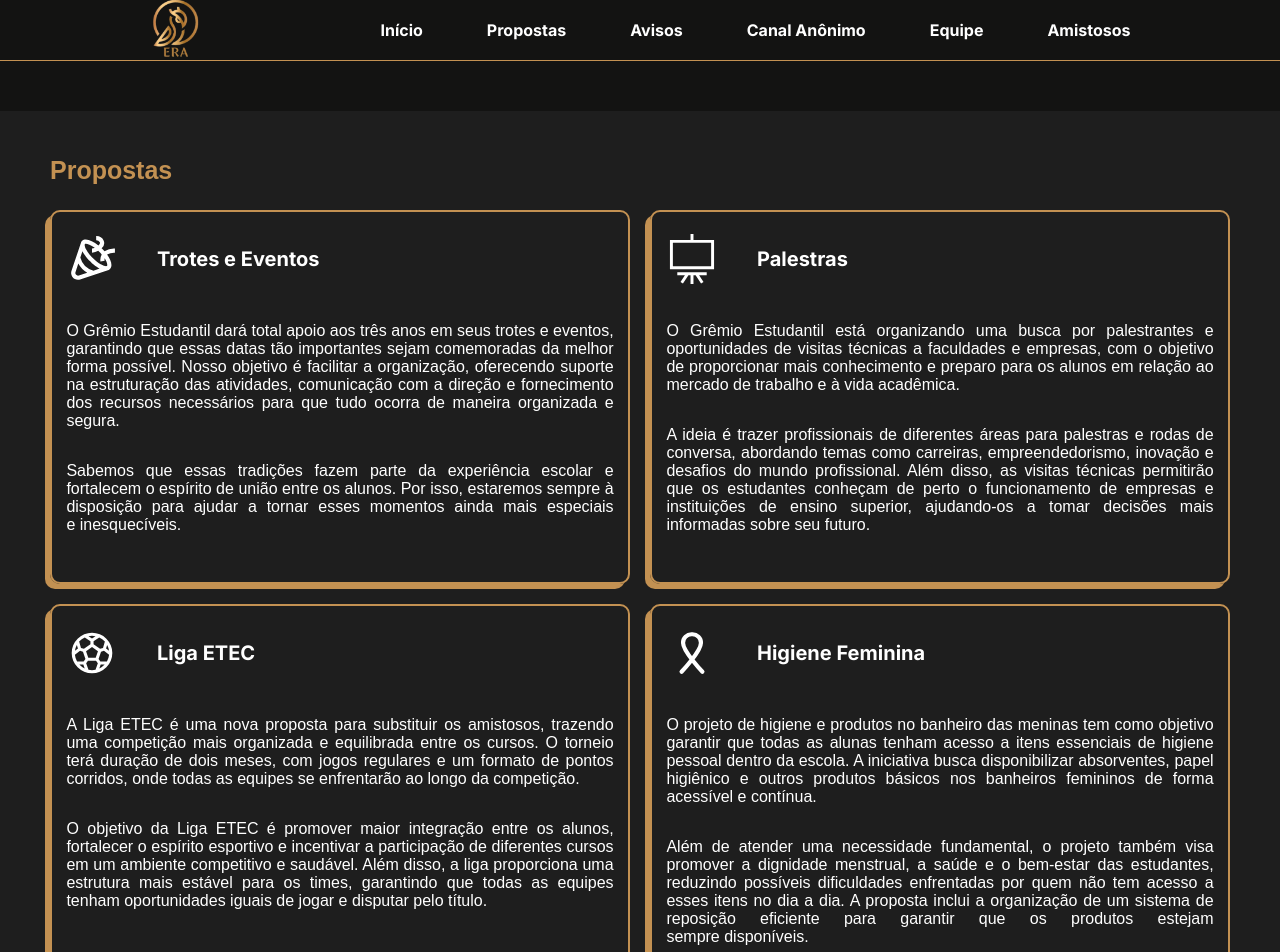
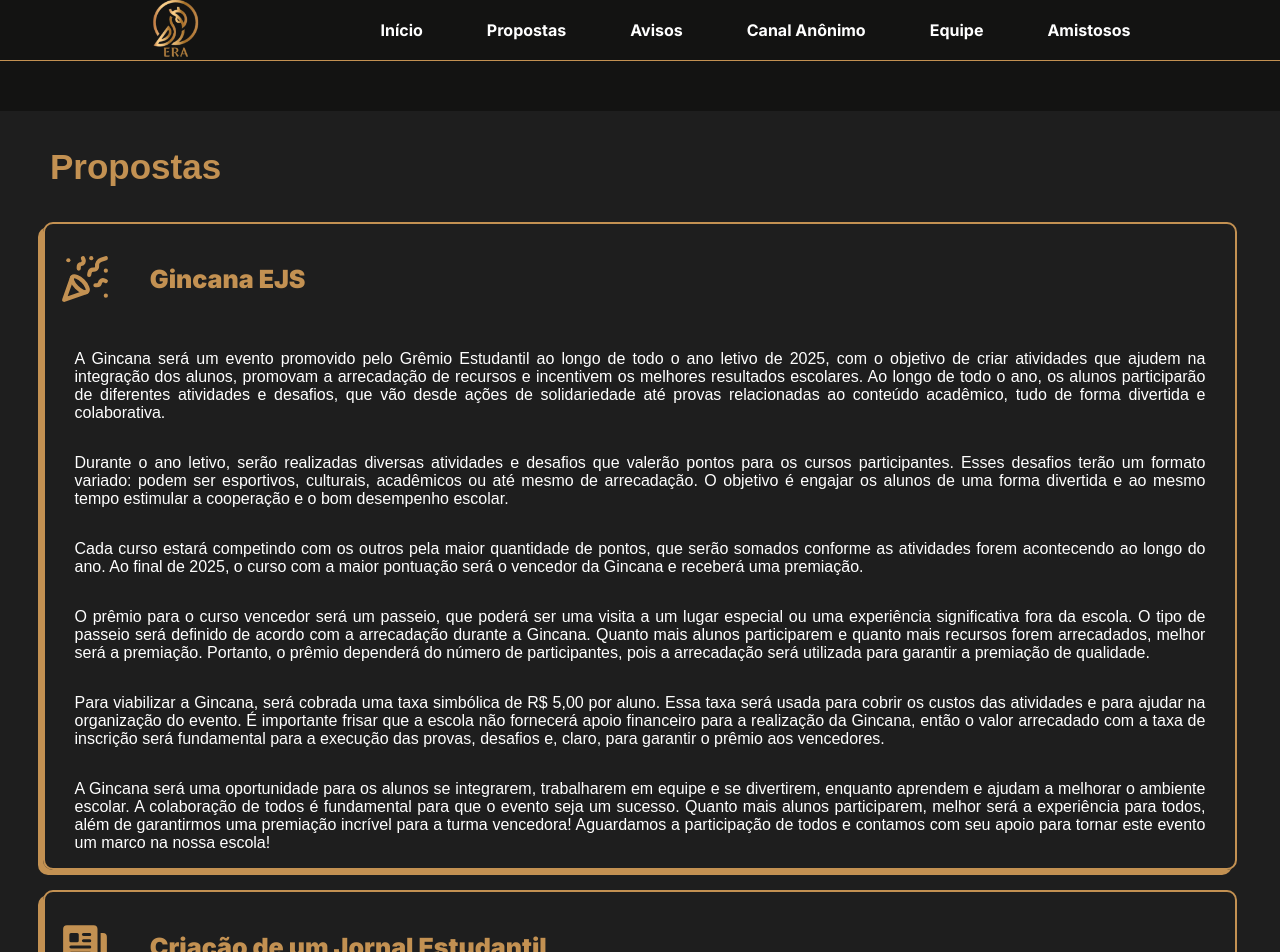
Before and after one commit to gare-dev/chapa-novaera, a Next.js app: page /propostas in a window 1280 px wide. Shown: the top 952 px of the page. Built offline with nearby package versions, Linux system fonts and the light colour scheme; a web font is replaced by a local one.

Commit message:
feat: added new props

```diff
--- a/components/PropsBigBox/index.tsx
+++ b/components/PropsBigBox/index.tsx
@@ -7,20 +7,28 @@ export interface PropsBigBox {
     par1?: string
     par2?: string
     par3?: string
+    par4?: string
+    par5?: string
+    par6?: string
+    principal?: boolean
+
 
 }
 
 export default function PropsBigBox(props: PropsBigBox) {
     return (
-        <div className={styles.bigBoxDiv}>
+        <div style={props.principal === true ? { width: "93%" } : { width: "45%" }} className={styles.bigBoxDiv}>
             <div className={styles.titleDiv}>
-                <props.icon size={50} color="#fff" />
+                <props.icon size={50} color="#c39152" />
                 <p className={styles.titleText}>{props.title}</p>
             </div>
             <div className={styles.textDiv}>
                 <p className={styles.text}>{props.par1}</p>
                 <p className={styles.text}>{props.par2}</p>
                 <p className={styles.text}>{props.par3}</p>
+                <p className={styles.text}>{props.par4}</p>
+                <p className={styles.text}>{props.par5}</p>
+                <p className={styles.text}>{props.par6}</p>
             </div>
         </div>
     )
--- a/content/text.ts
+++ b/content/text.ts
@@ -1,14 +1,15 @@
 import { PropsProps } from "@/components/PropsBox";
 import { LuPartyPopper } from "react-icons/lu";
-import { FaHandsWash } from "react-icons/fa";
+import { FaHandsWash, FaPen } from "react-icons/fa";
 import { PiSoccerBall } from "react-icons/pi";
-import { IoMdMail } from "react-icons/io";
+import { IoIosFootball, IoMdMail } from "react-icons/io";
 import { PropsEquipe } from "@/components/EquipeBox";
 import { PropsBigBox } from "@/components/PropsBigBox";
-import { BiParty } from "react-icons/bi";
+import { BiSolidParty } from "react-icons/bi";
 import { TfiBlackboard } from "react-icons/tfi";
 import { TbRibbonHealth } from "react-icons/tb";
 import { GiPartyFlags, GiThreeFriends } from "react-icons/gi";
+import { IoNewspaper } from "react-icons/io5";
 
 
 export const principaisPropostas: PropsProps[] = [
@@ -152,7 +153,29 @@ export const fiscais: PropsEquipe[] = [
 
 export const propostas: PropsBigBox[] = [
     {
-        icon: BiParty,
+        icon: LuPartyPopper,
+        principal: true,
+        title: "Gincana EJS",
+        par1: "A Gincana será um evento promovido pelo Grêmio Estudantil ao longo de todo o ano letivo de 2025, com o objetivo de criar atividades que ajudem na integração dos alunos,         promovam a arrecadação de recursos e incentivem os melhores resultados escolares. Ao longo de todo o ano, os alunos participarão de diferentes atividades e desafios, que vão desde ações de solidariedade até provas relacionadas ao conteúdo acadêmico, tudo de forma divertida e colaborativa.",
+        par2: "Durante o ano letivo, serão realizadas diversas atividades e desafios que valerão pontos para os cursos participantes. Esses desafios terão um formato variado: podem ser esportivos, culturais, acadêmicos ou até mesmo de arrecadação. O objetivo é engajar os alunos de uma forma divertida e ao mesmo tempo estimular a cooperação e o bom desempenho escolar.",
+        par3: "Cada curso estará competindo com os outros pela maior quantidade de pontos, que serão somados conforme as atividades forem acontecendo ao longo do ano. Ao final de 2025, o curso com a maior pontuação será o vencedor da Gincana e receberá uma premiação.",
+        par4: "O prêmio para o curso vencedor será um passeio, que poderá ser uma visita a um lugar especial ou uma experiência significativa fora da escola. O tipo de passeio será definido de acordo com a arrecadação durante a Gincana. Quanto mais alunos participarem e quanto mais recursos forem arrecadados, melhor será a premiação. Portanto, o prêmio dependerá do número de participantes, pois a arrecadação será utilizada para garantir a premiação de qualidade.",
+        par5: "Para viabilizar a Gincana, será cobrada uma taxa simbólica de R$ 5,00 por aluno. Essa taxa será usada para cobrir os custos das atividades e para ajudar na organização do evento. É importante frisar que a escola não fornecerá apoio financeiro para a realização da Gincana, então o valor arrecadado com a taxa de inscrição será fundamental para a execução das provas, desafios e, claro, para garantir o prêmio aos vencedores.",
+        par6: "A Gincana será uma oportunidade para os alunos se integrarem, trabalharem em equipe e se divertirem, enquanto aprendem e ajudam a melhorar o ambiente escolar. A colaboração de todos é fundamental para que o evento seja um sucesso. Quanto mais alunos participarem, melhor será a experiência para todos, além de garantirmos uma premiação incrível para a turma vencedora! Aguardamos a participação de todos e contamos com seu apoio para tornar este evento um marco na nossa escola!"
+    },
+    {
+        icon: IoNewspaper,
+        principal: true,
+        title: "Criação de um Jornal Estudantil",
+        par1: "O Grêmio Estudantil propõe a criação de um Jornal Estudantil, um canal de notícias exclusivo para alunos, com o objetivo de promover a transparência, o compartilhamento de informações importantes e o engajamento da comunidade escolar. Este jornal será uma plataforma oficial onde todos os alunos poderão se manter informados sobre diversos assuntos relacionados à escola, ao Grêmio, aos projetos em  fácil acesso para todos os estudantes.",
+        par2: "O jornal terá como principal objetivo ser uma ferramenta de comunicação eficiente entre a gestão escolar, o Grêmio Estudantil e os alunos, proporcionando informações rápidas e relevantes sobre o que acontece no ambiente escolar, além de criar um canal direto entre as demandas e os interesses dos alunos e as ações do Grêmio.",
+        par3: "Principais Seções do Jornal: Informações sobre a escola, transparência financeira do grêmio, notícias do grêmio estudantil, projetos acadêmicos e artísticos, esportes e atividades físicas, anúncios de provas e concursos e etc.",
+        par4: "O jornal será acessível online, com publicações periódicas, para que todos os aluno possam acessá-lo facilmente, seja pelo site da escola, redes sociais ou outras plataformas de comunicação da instituição. Além disso, haverá uma versão impressa disponível em locais estratégicos da escola, para garantir que todos, independentemente do acesso à internet, possam se informar.",
+        par5: "Além de ser um canal para informações, o jornal será um espaço colaborativo. Os alunos poderão contribuir com matérias, sugestões de pautas, redações e até mesmo criações artísticas. Haverá uma equipe de estudantes responsáveis pela redação e edição, mas todos serão incentivados a colaborar e a enviar suas ideias e produções",
+        par6: "O Jornal Estudantil será uma ferramenta essencial para fortalecer a comunicação dentro da escola, proporcionando um espaço para a troca de informações, a promoção da transparência e o incentivo à participação ativa dos alunos nos processos da escola. Com esse projeto, buscamos criar uma plataforma que una os estudantes, promova a cultura escolar e fomente um ambiente colaborativo e bem-informado."
+    },
+    {
+        icon: BiSolidParty,
         title: "Trotes e Eventos",
         par1: "O Grêmio Estudantil dará total apoio aos três anos em seus trotes e eventos, garantindo que essas datas tão importantes sejam comemoradas da melhor forma possível. Nosso objetivo é facilitar a organização, oferecendo suporte na estruturação das atividades, comunicação com a direção e fornecimento dos recursos necessários para que tudo ocorra de maneira organizada e segura.",
         par2: "Sabemos que essas tradições fazem parte da experiência escolar e fortalecem o espírito de união entre os alunos. Por isso, estaremos sempre à disposição para ajudar a tornar esses momentos ainda mais especiais e inesquecíveis."
@@ -200,5 +223,22 @@ export const propostas: PropsBigBox[] = [
         par2: "Essa comissão será essencial na coordenação de eventos específicos, como formaturas, festas de despedida e outras atividades que marcam o encerramento dessa etapa escolar. Além disso, a comissão ajudará a garantir que as demandas e desejos dos alunos do terceirão sejam ouvidos e atendidos, contribuindo para a organização e execução de momentos importantes para todos.",
         par3: "O Grêmio Estudantil será responsável por fazer toda a intermediação com a diretoria, garantindo que todas as ideias e propostas da comissão se tornem realidade. Atuaremos como um elo entre os alunos do terceirão e a administração escolar, garantindo que os projetos, como os trotes ao longo do ano e a dança da festa, sejam executados de forma planejada e alinhada com as normas da escola, criando uma experiência organizada e marcante para todos os envolvidos."
     },
+    {
+        icon: FaPen,
+        title: "Simulados e Provas Olímpicas",
+        par1: "O Grêmio Estudantil está comprometido em promover mais simulados e provas olímpicas na escola, com o objetivo de aprimorar o desempenho acadêmico e preparar os alunos para desafios externos.",
+        par2: "Os simulados serão organizados com maior frequência, proporcionando aos estudantes uma oportunidade de treinar para exames importantes, além de ajudar a identificar pontos fortes e áreas que precisam de mais atenção. Já as provas olímpicas serão uma forma de incentivar os alunos a se destacarem em áreas específicas do conhecimento, como matemática, física, redação, entre outras, promovendo uma competição saudável e motivadora.",
+        par3: "Essa iniciativa visa fortalecer a preparação acadêmica, além de engajar os alunos em desafios intelectuais que podem abrir portas para novas oportunidades."
+    },
+    {
+        icon: IoIosFootball,
+        title: "Site para Interclasses e Intercursos",
+        par1: "O site facilitará a organização dos torneios internos, permitindo que os alunos se inscrevam nas equipes, consultem a programação e acompanhem os resultados em tempo real. Além disso, o site enviará notificações para manter todos informados sobre os jogos e mudanças de última hora.",
+        par2: "Essas plataformas garantirão uma comunicação eficiente e transparente, tornando o ambiente esportivo mais organizado e dinâmico para todos os alunos.",
+    },
+
+
+
+
 
 ]
--- a/pages/propostas/index.tsx
+++ b/pages/propostas/index.tsx
@@ -17,7 +17,17 @@ export default function Propostas() {
                 <div className={styles.propsDiv}>
                     {propostas.map((item, index) => {
                         return (
-                            <PropsBigBox icon={item.icon} title={item.title} par1={item.par1} par2={item.par2} par3={item.par3} key={index} />
+                            <PropsBigBox
+                                principal={item.principal}
+                                icon={item.icon}
+                                title={item.title}
+                                par1={item.par1}
+                                par2={item.par2}
+                                par3={item.par3}
+                                par4={item.par4}
+                                par5={item.par5}
+                                par6={item.par6}
+                                key={index} />
 
                         )
                     })}
--- a/styles/bigbox.module.scss
+++ b/styles/bigbox.module.scss
@@ -15,11 +15,11 @@
         gap: 40px;
 
         .titleText {
-            color: #ffffff;
-            font-size: 20px;
+            color: #c39152;
+            font-size: 25px;
             font-family: "Inter", sans-serif;
             font-optical-sizing: auto;
-            font-weight: 700;
+            font-weight: 900;
             font-style: normal;
         }
     }
--- a/styles/propostas.module.scss
+++ b/styles/propostas.module.scss
@@ -9,15 +9,26 @@
 
     .titleDiv {
         padding-left: 50px;
-        padding-top: 20px;
+        padding-top: 1px;
+
+        @media (max-width: 700px) {
+            padding-left: 0;
+
+        }
 
         .titleText {
             color: #C39152;
-            font-size: 25px;
+            font-size: 35px;
             font-family: "Kantumruy Pro", sans-serif;
             font-optical-sizing: auto;
             font-weight: 700;
             font-style: normal;
+
+            @media (max-width: 700px) {
+                text-align: center;
+
+            }
+
         }
     }
 
```
